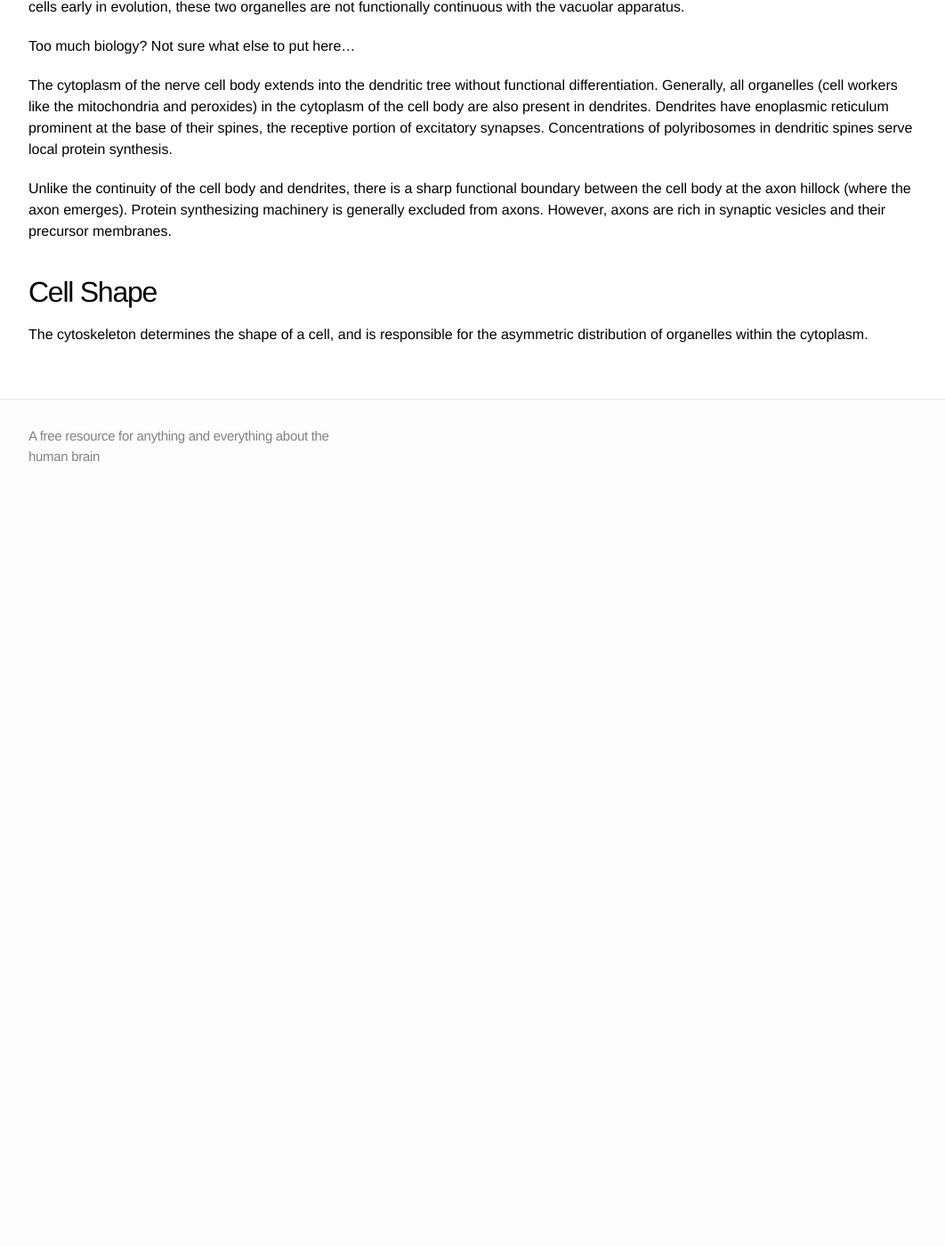
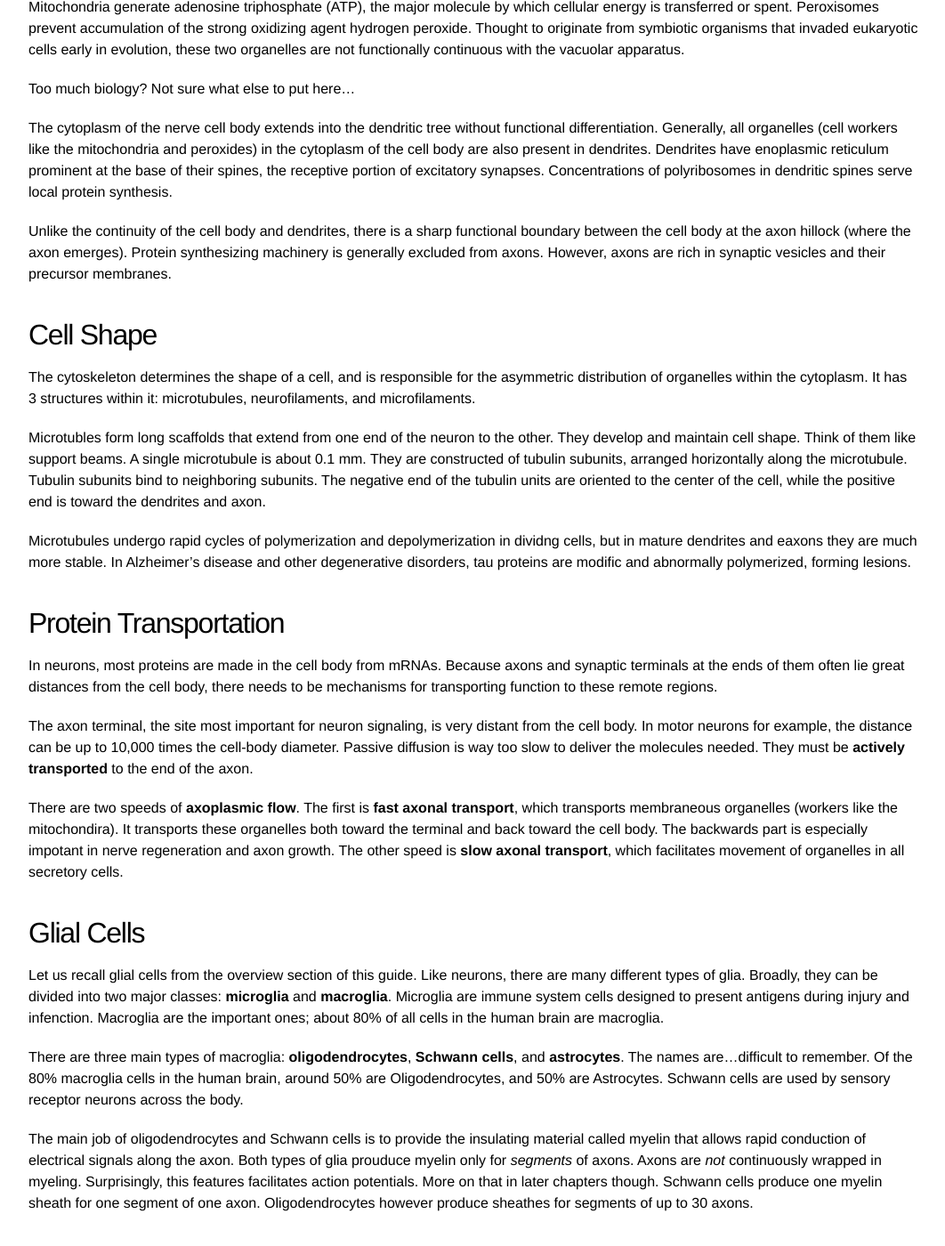
Before and after one commit to mdelsole/brain-nexus, a Jekyll site: the page built from brain-architecture/neurons/index.markdown, in a window 1280 px wide and 1400 px high, scrolled down 1427 px. Shown: the whole window at 89% size, without its empty margins (108-1170 px from the left). Built offline with Jekyll 4.4.1, drawn with Linux system fonts in a browser that asks for light colours; before the commit the page ends 1996 px from its top, so only the background shows below that; some of the changed text lies outside the part shown.

Commit message:
cell shape and protein transport

```diff
--- a/brain-architecture/neurons/index.markdown
+++ b/brain-architecture/neurons/index.markdown
@@ -51,4 +51,24 @@ Unlike the continuity of the cell body and dendrites, there is a sharp functiona
 
 ## Cell Shape
 
-The cytoskeleton determines the shape of a cell, and is responsible for the asymmetric distribution of organelles within the cytoplasm.
+The cytoskeleton determines the shape of a cell, and is responsible for the asymmetric distribution of organelles within the cytoplasm. It has 3 structures within it: microtubules, neurofilaments, and microfilaments.
+
+Microtubles form long scaffolds that extend from one end of the neuron to the other. They develop and maintain cell shape. Think of them like support beams. A single microtubule is about 0.1 mm. They are constructed of tubulin subunits, arranged horizontally along the microtubule. Tubulin subunits bind to neighboring subunits. The negative end of the tubulin units are oriented to the center of the cell, while the positive end is toward the dendrites and axon.
+
+Microtubules undergo rapid cycles of polymerization and depolymerization in dividng cells, but in mature dendrites and eaxons they are much more stable. In Alzheimer's disease and other degenerative disorders, tau proteins are modific and abnormally polymerized, forming lesions.
+
+## Protein Transportation
+
+In neurons, most proteins are made in the cell body from mRNAs. Because axons and synaptic terminals at the ends of them often lie great distances from the cell body, there needs to be mechanisms for transporting function to these remote regions.
+
+The axon terminal, the site most important for neuron signaling, is very distant from the cell body. In motor neurons for example, the distance can be up to 10,000 times the cell-body diameter. Passive diffusion is way too slow to deliver the molecules needed. They must be **actively transported** to the end of the axon.
+
+There are two speeds of **axoplasmic flow**. The first is **fast axonal transport**, which transports membraneous organelles (workers like the mitochondira). It transports these organelles both toward the terminal and back toward the cell body. The backwards part is especially impotant in nerve regeneration and axon growth. The other speed is **slow axonal transport**, which facilitates movement of organelles in all secretory cells.
+
+## Glial Cells
+
+Let us recall glial cells from the overview section of this guide. Like neurons, there are many different types of glia. Broadly, they can be divided into two major classes: **microglia** and **macroglia**. Microglia are immune system cells designed to present antigens during injury and infenction. Macroglia are the important ones; about 80% of all cells in the human brain are macroglia.
+
+There are three main types of macroglia: **oligodendrocytes**, **Schwann cells**, and **astrocytes**. The names are...difficult to remember. Of the 80% macroglia cells in the human brain, around 50% are Oligodendrocytes, and 50% are Astrocytes. Schwann cells are used by sensory receptor neurons across the body.
+
+The main job of oligodendrocytes and Schwann cells is to provide the insulating material called myelin that allows rapid conduction of electrical signals along the axon. Both types of glia prouduce myelin only for *segments* of axons. Axons are *not* continuously wrapped in myeling. Surprisingly, this features facilitates action potentials. More on that in later chapters though. Schwann cells produce one myelin sheath for one segment of one axon. Oligodendrocytes however produce sheathes for segments of up to 30 axons.
```
